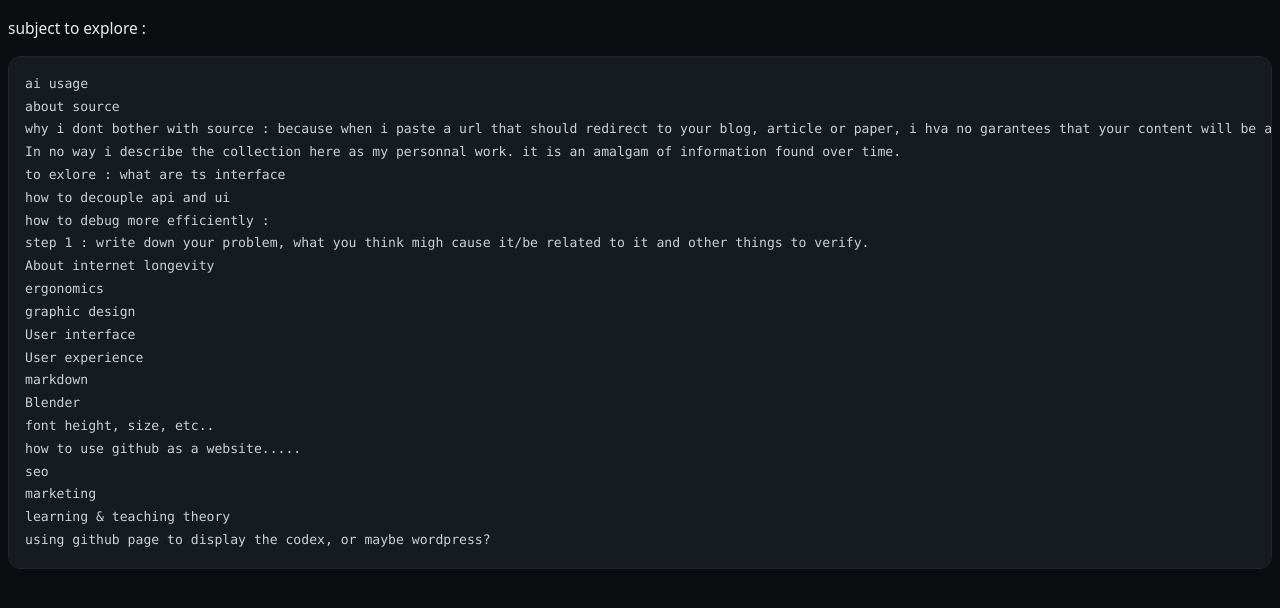
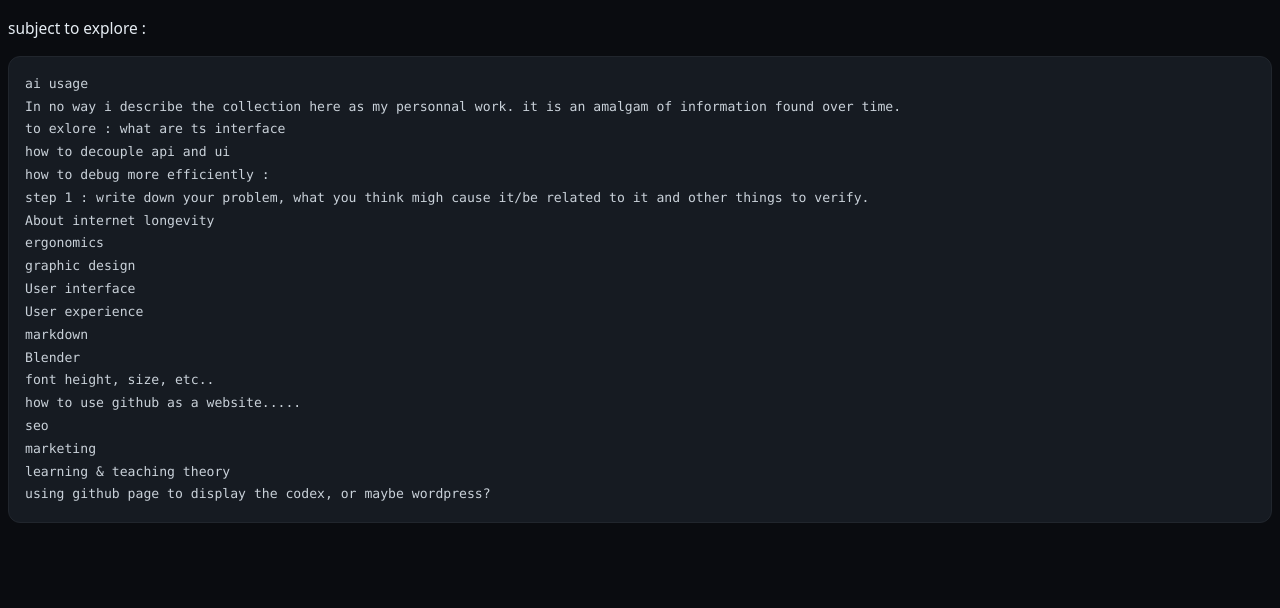
Before and after one commit to BBBB-44/_Codex, a Jekyll site: the page built from _codex/inbox.md, in a window 1280 px wide. Shown: the top 608 px of the page. Built offline with Jekyll 4.4.1, drawn with Linux system fonts in a browser that asks for light colours.

Commit message:
Update inbox.md

````diff
--- a/_codex/inbox.md
+++ b/_codex/inbox.md
@@ -5,8 +5,6 @@ subject to explore :
 
 ```
 ai usage
-about source
-why i dont bother with source : because when i paste a url that should redirect to your blog, article or paper, i hva no garantees that your content will be available in the future.
 In no way i describe the collection here as my personnal work. it is an amalgam of information found over time.
 to exlore : what are ts interface
 how to decouple api and ui
````
